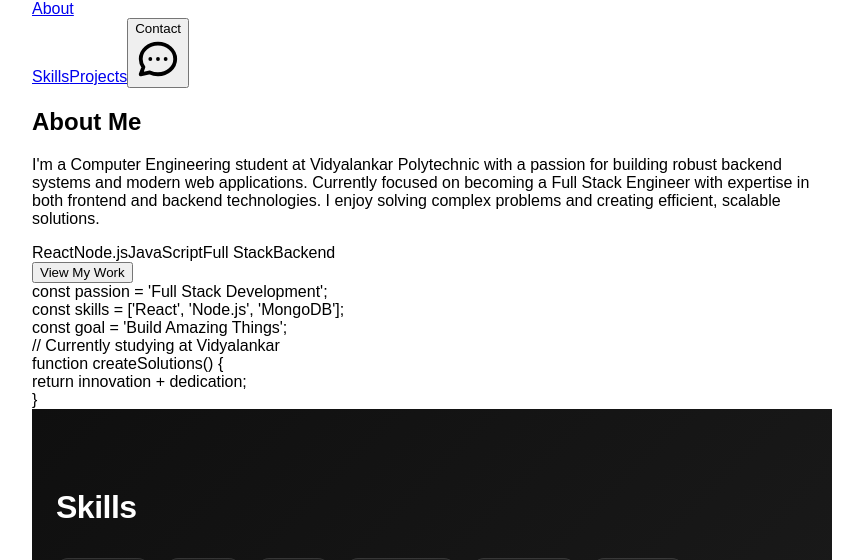
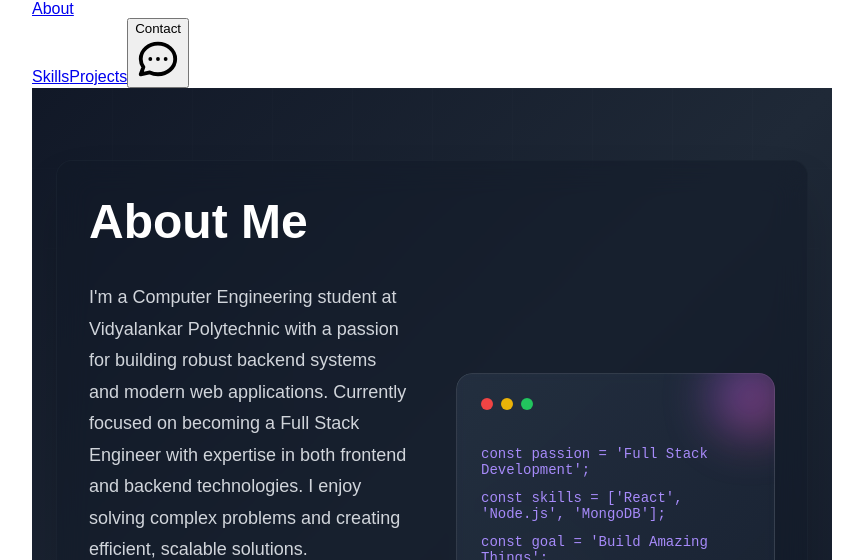
Before and after one commit to rudrasalokhe/portfolio, a React (Vite) app: page / in a window 1280 px wide. Shown: the part 392-952 px from the top of the page, without its empty margins (208-1071 px from the left). Built offline with nearby package versions, Linux system fonts and the light colour scheme.

Commit message:
Update About.jsx

```diff
--- a/src/components/About.jsx
+++ b/src/components/About.jsx
@@ -16,49 +16,55 @@ const About = () => {
   }, []);
 
   return (
-    <section className="relative min-h-screen flex items-center justify-center overflow-hidden bg-gradient-to-br from-gray-900 via-gray-800 to-gray-900">
+    <section style={styles.section}>
       {/* Animated background elements */}
-      <div className="absolute inset-0">
+      <div style={styles.backgroundContainer}>
         {/* Floating orbs */}
-        <div className="absolute top-1/4 left-1/4 w-32 h-32 bg-gray-600/10 rounded-full blur-2xl animate-pulse"></div>
-        <div className="absolute bottom-1/4 right-1/4 w-40 h-40 bg-gray-500/10 rounded-full blur-2xl animate-pulse delay-1000"></div>
+        <div style={styles.orb1}></div>
+        <div style={styles.orb2}></div>
 
         {/* Grid pattern */}
-        <div className="absolute inset-0 bg-[linear-gradient(rgba(255,255,255,0.01)_1px,transparent_1px),linear-gradient(90deg,rgba(255,255,255,0.01)_1px,transparent_1px)] bg-[size:80px_80px] [mask-image:radial-gradient(ellipse_60%_50%_at_50%_0%,#000_70%,transparent_110%)]"></div>
+        <div style={styles.gridPattern}></div>
       </div>
 
       {/* Main content container */}
-      <div className={`relative z-10 max-w-6xl mx-auto px-6 transition-all duration-1000 ${isVisible ? 'opacity-100 translate-y-0' : 'opacity-0 translate-y-10'}`}>
+      <div style={{
+        ...styles.mainContainer,
+        opacity: isVisible ? 1 : 0,
+        transform: isVisible ? 'translateY(0)' : 'translateY(40px)'
+      }}>
 
         {/* Glassmorphism card */}
-        <div className="bg-gray-900/50 backdrop-blur-lg border border-gray-800/50 rounded-2xl p-8 shadow-xl relative overflow-hidden group hover:bg-gray-900/60 transition-all duration-300">
+        <div style={styles.card}>
 
           {/* Content */}
-          <div className="relative z-10">
+          <div style={styles.cardContent}>
 
             {/* Animated title */}
-            <div className="mb-8">
-              <h2 className="text-4xl md:text-5xl font-bold text-white mb-4 leading-tight">
+            <div style={styles.titleContainer}>
+              <h2 style={styles.title}>
                 About Me
               </h2>
             </div>
 
             {/* Content grid */}
-            <div className="grid md:grid-cols-2 gap-12 items-center">
+            <div style={styles.contentGrid}>
 
               {/* Text content */}
-              <div className="space-y-6">
-                <p className="text-lg text-gray-300 leading-relaxed">
+              <div style={styles.textContent}>
+                <p style={styles.description}>
                   I'm a Computer Engineering student at Vidyalankar Polytechnic with a passion for building robust backend systems and modern web applications. Currently focused on becoming a Full Stack Engineer with expertise in both frontend and backend technologies. I enjoy solving complex problems and creating efficient, scalable solutions.
                 </p>
 
                 {/* Skill tags */}
-                <div className="flex flex-wrap gap-3 mt-8">
+                <div style={styles.skillsContainer}>
                   {['React', 'Node.js', 'JavaScript', 'Full Stack', 'Backend'].map((skill, index) => (
                     <span
                       key={skill}
-                      className="px-3 py-1 bg-gray-800/60 border border-gray-700/50 rounded-lg text-sm text-gray-300 backdrop-blur-sm hover:bg-gray-700/60 transition-all duration-300 cursor-pointer"
-                      style={{ animationDelay: `${index * 100}ms` }}
+                      style={{
+                        ...styles.skillTag,
+                        animationDelay: `${index * 100}ms`
+                      }}
                     >
                       {skill}
                     </span>
@@ -66,22 +72,22 @@ const About = () => {
                 </div>
 
                 {/* CTA Button */}
-                <button className="group relative mt-8 px-6 py-3 bg-gray-800 border border-gray-700 rounded-lg text-white font-medium overflow-hidden transition-all duration-300 hover:bg-gray-700 hover:border-gray-600">
-                  <span className="relative z-10">View My Work</span>
+                <button style={styles.ctaButton}>
+                  <span style={styles.buttonText}>View My Work</span>
                 </button>
               </div>
 
               {/* Visual element */}
-              <div className="relative">
-                <div className="relative w-full h-80 rounded-2xl overflow-hidden">
+              <div style={styles.visualContainer}>
+                <div style={styles.codeContainer}>
 
                   {/* Animated code blocks */}
-                  <div className="absolute inset-0 bg-gradient-to-br from-slate-800/50 to-slate-900/50 backdrop-blur-sm rounded-2xl border border-white/10 p-6">
-                    <div className="space-y-3">
-                      <div className="flex items-center space-x-2 mb-6">
-                        <div className="w-3 h-3 bg-red-500 rounded-full"></div>
-                        <div className="w-3 h-3 bg-yellow-500 rounded-full"></div>
-                        <div className="w-3 h-3 bg-green-500 rounded-full"></div>
+                  <div style={styles.codeWindow}>
+                    <div style={styles.codeContent}>
+                      <div style={styles.windowControls}>
+                        <div style={styles.redDot}></div>
+                        <div style={styles.yellowDot}></div>
+                        <div style={styles.greenDot}></div>
                       </div>
 
                       {/* Animated code lines */}
@@ -96,13 +102,12 @@ const About = () => {
                       ].map((line, index) => (
                         <div
                           key={index}
-                          className={`text-sm opacity-0 animate-pulse font-mono ${
-                            line.text.includes('//') ? 'text-gray-500' :
-                            line.text.includes('const') || line.text.includes('function') ? 'text-purple-400' :
-                            line.text.includes("'") ? 'text-green-400' : 'text-gray-300'
-                          }`}
                           style={{
-                            animation: `fadeInUp 0.5s ease-out ${line.delay}ms forwards`,
+                            ...styles.codeLine,
+                            ...(line.text.includes('//') ? styles.comment :
+                                line.text.includes('const') || line.text.includes('function') ? styles.keyword :
+                                line.text.includes("'") ? styles.string : styles.default),
+                            animationDelay: `${line.delay}ms`
                           }}
                         >
                           {line.text}
@@ -112,8 +117,8 @@ const About = () => {
                   </div>
 
                   {/* Floating elements */}
-                  <div className="absolute -top-4 -right-4 w-20 h-20 bg-gradient-to-br from-purple-500 to-pink-500 rounded-full blur-xl opacity-70 animate-pulse"></div>
-                  <div className="absolute -bottom-4 -left-4 w-16 h-16 bg-gradient-to-br from-cyan-500 to-blue-500 rounded-full blur-xl opacity-70 animate-pulse delay-1000"></div>
+                  <div style={styles.floatingElement1}></div>
+                  <div style={styles.floatingElement2}></div>
                 </div>
               </div>
             </div>
@@ -133,12 +138,251 @@ const About = () => {
           }
         }
 
-        .bg-gradient-radial {
-          background: radial-gradient(circle, var(--tw-gradient-stops));
+        @keyframes pulse {
+          0%, 100% {
+            opacity: 1;
+          }
+          50% {
+            opacity: 0.5;
+          }
+        }
+
+        @keyframes float {
+          0%, 100% {
+            transform: translateY(0px);
+          }
+          50% {
+            transform: translateY(-20px);
+          }
         }
       `}</style>
     </section>
   );
 };
 
+const styles = {
+  section: {
+    position: 'relative',
+    minHeight: '100vh',
+    display: 'flex',
+    alignItems: 'center',
+    justifyContent: 'center',
+    overflow: 'hidden',
+    background: 'linear-gradient(135deg, #111827 0%, #1f2937 50%, #111827 100%)',
+  },
+  backgroundContainer: {
+    position: 'absolute',
+    inset: '0',
+  },
+  orb1: {
+    position: 'absolute',
+    top: '25%',
+    left: '25%',
+    width: '128px',
+    height: '128px',
+    background: 'rgba(75, 85, 99, 0.1)',
+    borderRadius: '50%',
+    filter: 'blur(32px)',
+    animation: 'pulse 2s infinite',
+  },
+  orb2: {
+    position: 'absolute',
+    bottom: '25%',
+    right: '25%',
+    width: '160px',
+    height: '160px',
+    background: 'rgba(107, 114, 128, 0.1)',
+    borderRadius: '50%',
+    filter: 'blur(32px)',
+    animation: 'pulse 2s infinite 1s',
+  },
+  gridPattern: {
+    position: 'absolute',
+    inset: '0',
+    backgroundImage: `
+      linear-gradient(rgba(255,255,255,0.01) 1px, transparent 1px),
+      linear-gradient(90deg, rgba(255,255,255,0.01) 1px, transparent 1px)
+    `,
+    backgroundSize: '80px 80px',
+    maskImage: 'radial-gradient(ellipse 60% 50% at 50% 0%, #000 70%, transparent 110%)',
+  },
+  mainContainer: {
+    position: 'relative',
+    zIndex: 10,
+    maxWidth: '1152px',
+    margin: '0 auto',
+    padding: '0 24px',
+    transition: 'all 1s ease-out',
+  },
+  card: {
+    background: 'rgba(17, 24, 39, 0.5)',
+    backdropFilter: 'blur(16px)',
+    border: '1px solid rgba(31, 41, 55, 0.5)',
+    borderRadius: '16px',
+    padding: '32px',
+    boxShadow: '0 25px 50px -12px rgba(0, 0, 0, 0.25)',
+    position: 'relative',
+    overflow: 'hidden',
+    transition: 'all 0.3s ease',
+  },
+  cardContent: {
+    position: 'relative',
+    zIndex: 10,
+  },
+  titleContainer: {
+    marginBottom: '32px',
+  },
+  title: {
+    fontSize: '48px',
+    fontWeight: 'bold',
+    color: 'white',
+    marginBottom: '16px',
+    lineHeight: '1.2',
+    margin: 0,
+  },
+  contentGrid: {
+    display: 'grid',
+    gridTemplateColumns: 'repeat(auto-fit, minmax(300px, 1fr))',
+    gap: '48px',
+    alignItems: 'center',
+  },
+  textContent: {
+    display: 'flex',
+    flexDirection: 'column',
+    gap: '24px',
+  },
+  description: {
+    fontSize: '18px',
+    color: '#d1d5db',
+    lineHeight: '1.75',
+    margin: 0,
+  },
+  skillsContainer: {
+    display: 'flex',
+    flexWrap: 'wrap',
+    gap: '12px',
+    marginTop: '32px',
+  },
+  skillTag: {
+    padding: '4px 12px',
+    background: 'rgba(31, 41, 55, 0.6)',
+    border: '1px solid rgba(55, 65, 81, 0.5)',
+    borderRadius: '8px',
+    fontSize: '14px',
+    color: '#d1d5db',
+    backdropFilter: 'blur(4px)',
+    transition: 'all 0.3s ease',
+    cursor: 'pointer',
+    animation: 'fadeInUp 0.5s ease-out forwards',
+    opacity: 0,
+  },
+  ctaButton: {
+    position: 'relative',
+    marginTop: '32px',
+    padding: '12px 24px',
+    background: '#374151',
+    border: '1px solid #4b5563',
+    borderRadius: '8px',
+    color: 'white',
+    fontWeight: '500',
+    overflow: 'hidden',
+    transition: 'all 0.3s ease',
+    cursor: 'pointer',
+  },
+  buttonText: {
+    position: 'relative',
+    zIndex: 10,
+  },
+  visualContainer: {
+    position: 'relative',
+  },
+  codeContainer: {
+    position: 'relative',
+    width: '100%',
+    height: '320px',
+    borderRadius: '16px',
+    overflow: 'hidden',
+  },
+  codeWindow: {
+    position: 'absolute',
+    inset: '0',
+    background: 'linear-gradient(135deg, rgba(51, 65, 85, 0.5) 0%, rgba(30, 41, 59, 0.5) 100%)',
+    backdropFilter: 'blur(4px)',
+    borderRadius: '16px',
+    border: '1px solid rgba(255, 255, 255, 0.1)',
+    padding: '24px',
+  },
+  codeContent: {
+    display: 'flex',
+    flexDirection: 'column',
+    gap: '12px',
+  },
+  windowControls: {
+    display: 'flex',
+    alignItems: 'center',
+    gap: '8px',
+    marginBottom: '24px',
+  },
+  redDot: {
+    width: '12px',
+    height: '12px',
+    background: '#ef4444',
+    borderRadius: '50%',
+  },
+  yellowDot: {
+    width: '12px',
+    height: '12px',
+    background: '#eab308',
+    borderRadius: '50%',
+  },
+  greenDot: {
+    width: '12px',
+    height: '12px',
+    background: '#22c55e',
+    borderRadius: '50%',
+  },
+  codeLine: {
+    fontSize: '14px',
+    fontFamily: 'monospace',
+    opacity: 0,
+    animation: 'fadeInUp 0.5s ease-out forwards',
+  },
+  comment: {
+    color: '#6b7280',
+  },
+  keyword: {
+    color: '#a78bfa',
+  },
+  string: {
+    color: '#34d399',
+  },
+  default: {
+    color: '#d1d5db',
+  },
+  floatingElement1: {
+    position: 'absolute',
+    top: '-16px',
+    right: '-16px',
+    width: '80px',
+    height: '80px',
+    background: 'linear-gradient(135deg, #8b5cf6 0%, #ec4899 100%)',
+    borderRadius: '50%',
+    filter: 'blur(24px)',
+    opacity: 0.7,
+    animation: 'pulse 2s infinite',
+  },
+  floatingElement2: {
+    position: 'absolute',
+    bottom: '-16px',
+    left: '-16px',
+    width: '64px',
+    height: '64px',
+    background: 'linear-gradient(135deg, #06b6d4 0%, #3b82f6 100%)',
+    borderRadius: '50%',
+    filter: 'blur(24px)',
+    opacity: 0.7,
+    animation: 'pulse 2s infinite 1s',
+  },
+};
+
 export default About;
```
